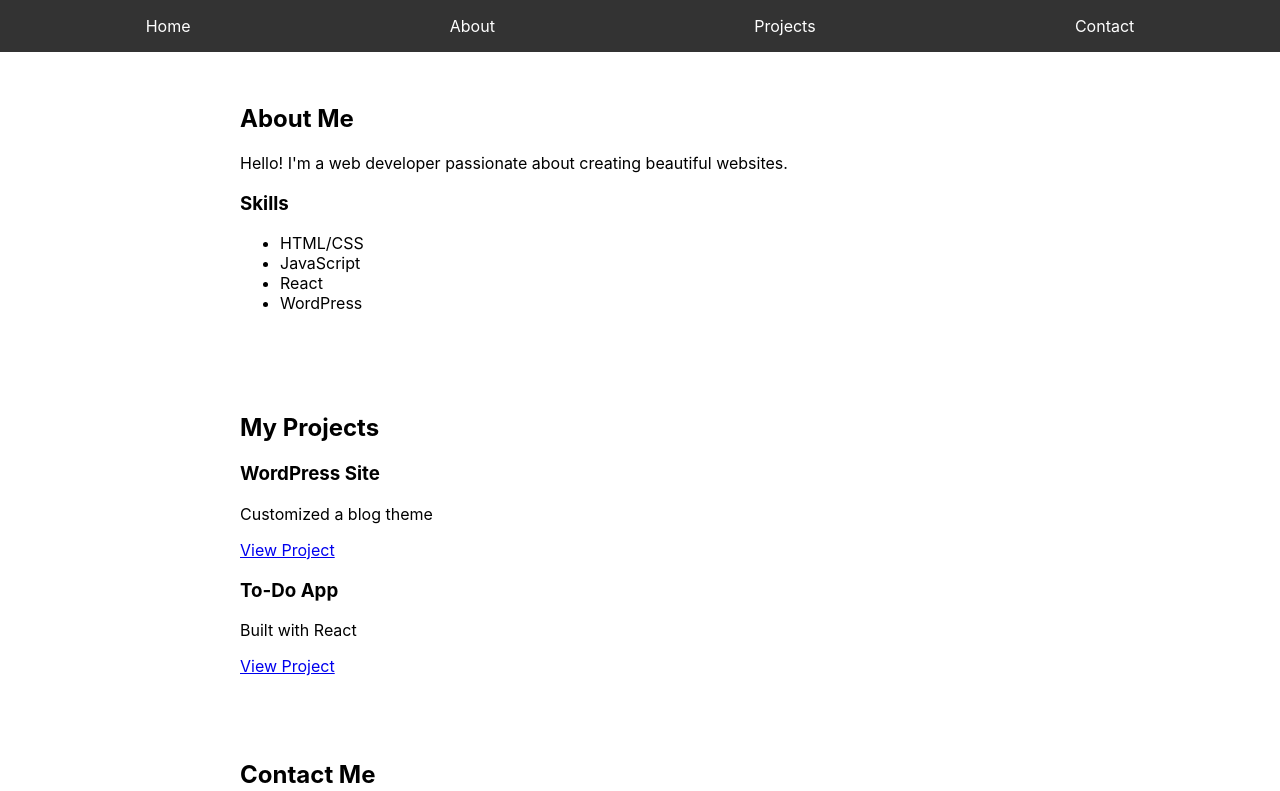
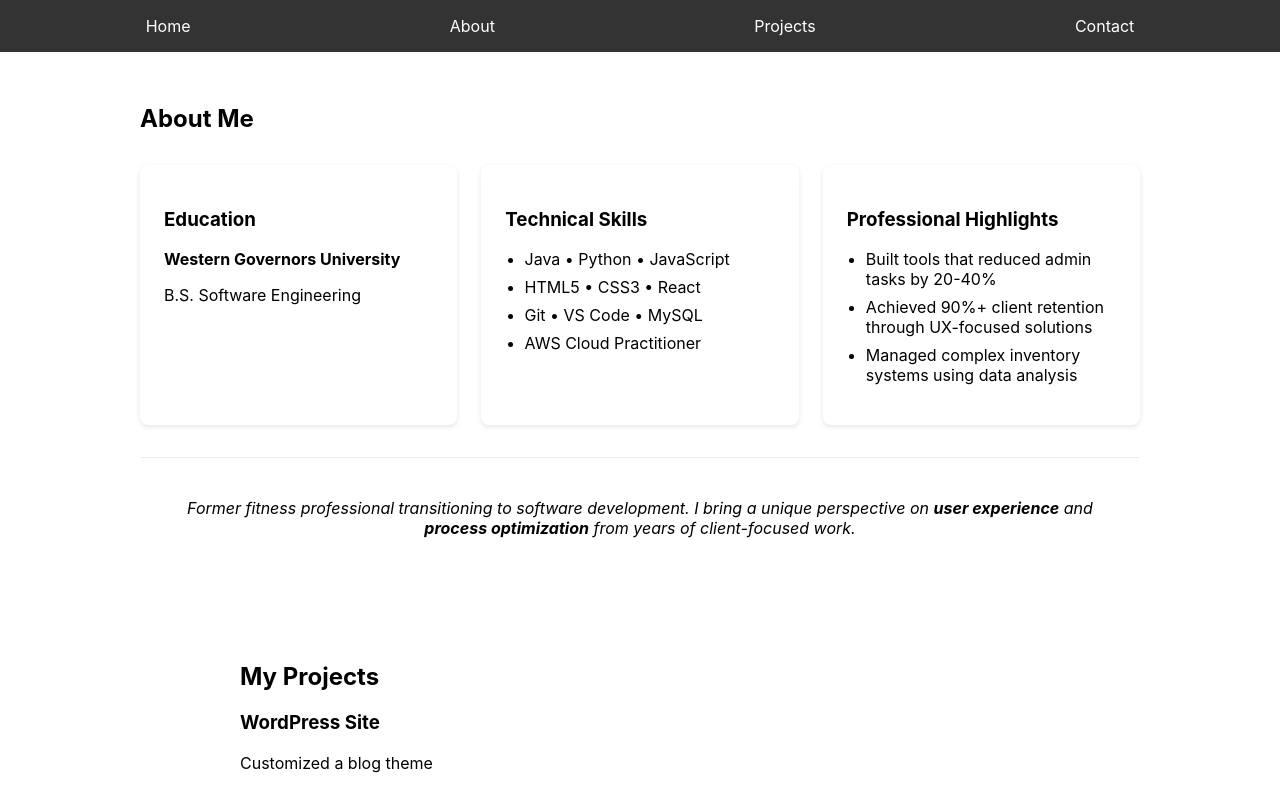
Before and after one commit to zackmswim/personal-site, a React (Create React App) app: page / in a window 1280 px wide. Shown: the top 791 px of the page. Built offline with nearby package versions, Linux system fonts and the light colour scheme.

Commit message:
feat: Redesigned About section with resume content

```diff
--- /dev/null
+++ b/src/components/About.css
@@ -0,0 +1,41 @@
+#about {
+  padding: 2rem;
+  max-width: 1000px;
+  margin: 0 auto;
+}
+
+.about-grid {
+  display: grid;
+  grid-template-columns: repeat(auto-fit, minmax(300px, 1fr));
+  gap: 1.5rem;
+  margin: 2rem 0;
+}
+
+.about-card {
+  background: #fff;
+  padding: 1.5rem;
+  border-radius: 8px;
+  box-shadow: 0 2px 5px rgba(0,0,0,0.1);
+}
+
+.about-card ul {
+  padding-left: 1.2rem;
+}
+
+.about-card li {
+  margin-bottom: 0.5rem;
+}
+
+.transition-statement {
+  font-style: italic;
+  padding: 1.5rem;
+  text-align: center;
+  border-top: 1px solid #eee;
+  margin-top: 1rem;
+}
+
+@media (max-width: 600px) {
+  .about-grid {
+    grid-template-columns: 1fr;
+  }
+}
--- a/src/components/About.js
+++ b/src/components/About.js
@@ -1,17 +1,49 @@
 import React from 'react';
+import './About.css';
 
 const About = () => {
   return (
     <section id="about">
       <h2>About Me</h2>
-      <p>Hello! I'm a web developer passionate about creating beautiful websites.</p>
-      <h3>Skills</h3>
-      <ul>
-        <li>HTML/CSS</li>
-        <li>JavaScript</li>
-        <li>React</li>
-        <li>WordPress</li>
-      </ul>
+
+      <div className="about-grid">
+        {/* Education */}
+        <div className="about-card">
+          <h3>Education</h3>
+          <p><strong>Western Governors University</strong></p>
+          <p>B.S. Software Engineering</p>
+        </div>
+
+        {/* Technical Skills */}
+        <div className="about-card">
+          <h3>Technical Skills</h3>
+          <ul>
+            <li>Java • Python • JavaScript</li>
+            <li>HTML5 • CSS3 • React</li>
+            <li>Git • VS Code • MySQL</li>
+            <li>AWS Cloud Practitioner</li>
+          </ul>
+        </div>
+
+        {/* Work Highlights */}
+        <div className="about-card">
+          <h3>Professional Highlights</h3>
+          <ul>
+            <li>Built tools that reduced admin tasks by 20-40%</li>
+            <li>Achieved 90%+ client retention through UX-focused solutions</li>
+            <li>Managed complex inventory systems using data analysis</li>
+          </ul>
+        </div>
+      </div>
+
+      {/* Career Transition Statement */}
+      <div className="transition-statement">
+        <p>
+          Former fitness professional transitioning to software development.
+          I bring a unique perspective on <strong>user experience</strong> and
+          <strong> process optimization</strong> from years of client-focused work.
+        </p>
+      </div>
     </section>
   );
 };
```
